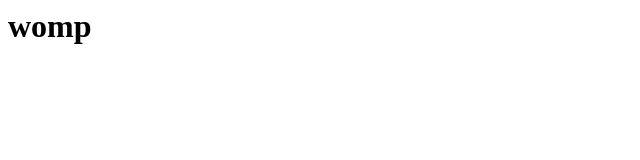
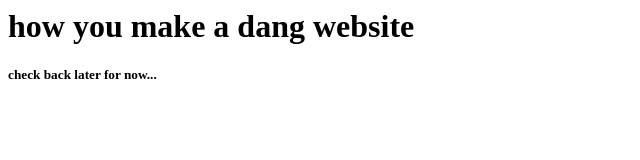
Before and after one commit to ciswoman/ciswoman.github.io, a plain HTML site: page index.html in a window 1280 px wide. Shown: the whole page, without its empty margins (0-640 px from the left). Drawn offline with Linux system fonts and the light colour scheme.

Commit message:
under construction

```diff
--- a/index.html
+++ b/index.html
@@ -1 +1,2 @@
-<h1>womp</h1>
+<h1>how you make a dang website</h1>
+<h5>check back later for now...</h5>
```
